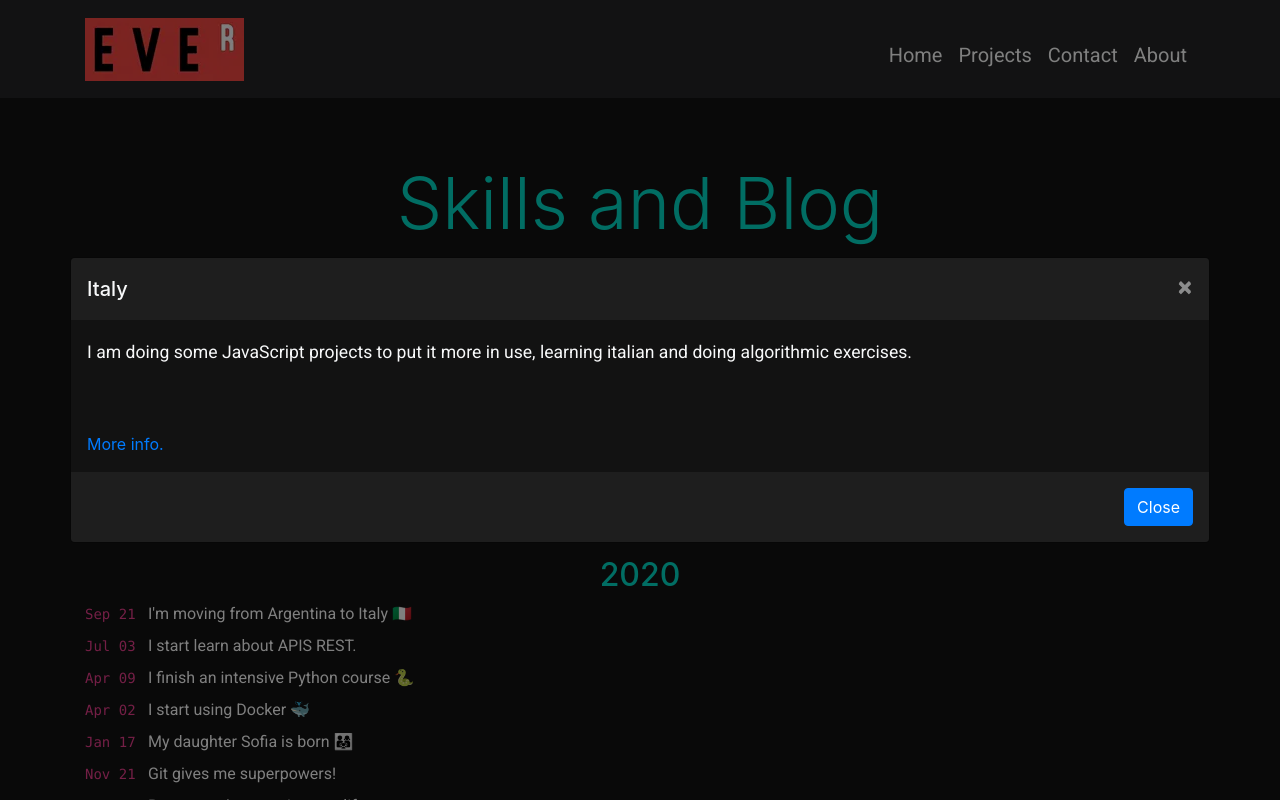
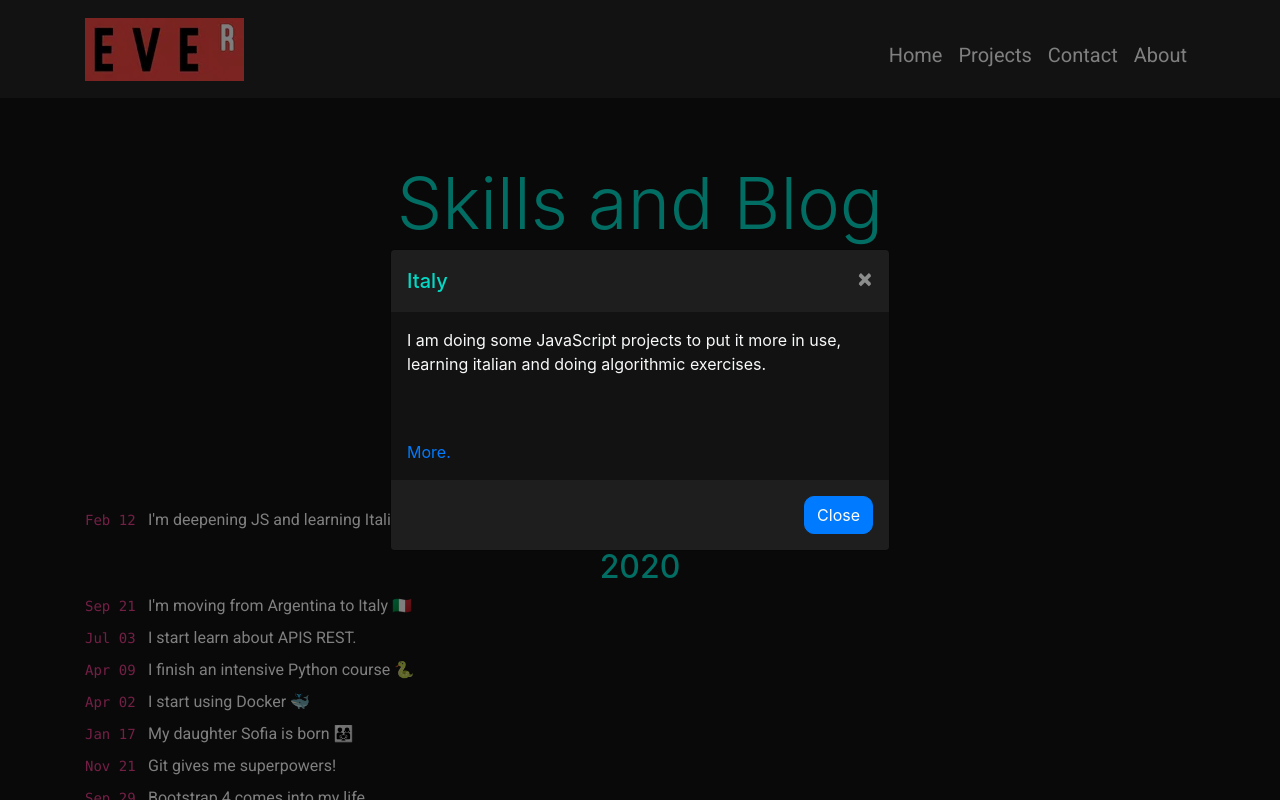
Before and after one commit to ruizdiazever/portfolio, a Django app: page / in a window 1280 px wide, after a click that opens the changed part. Run offline with Django 3.2, Linux system fonts and the light colour scheme; data comes from the database, SQL or seed files in the repository; both versions use the stored data as it was after the commit; some libraries are stand-ins or nearby versions.

Commit message:
Add modal by bootstrap in projects

```diff
--- a/core/static/core/css/styles.css
+++ b/core/static/core/css/styles.css
@@ -55,9 +55,7 @@ body {
 
 /* Main */
 p {
-    font-family: "Roboto",Helvetica,Arial,sans-serif;
-    font-size: 1.1rem;
-    line-height: 2rem;
+    size: 16px;
 }
 
 
@@ -178,7 +176,9 @@ body > footer > div.copy > p {
 }
 
 
+
+/* Desactivar recuadro de boton cuando se presiona */
 button{
-    border-radius:10px;
-    outline:none;
+    border-radius:10px !important;
+    outline:none !important;
 }
--- a/core/templates/core/home.html
+++ b/core/templates/core/home.html
@@ -10,10 +10,10 @@
         <p id="superp">Here you can see a bit of my journey into this beautiful world.</p>
 
 
-        <a href="{% static 'core/docs/curriculum.pdf' %}" target="blank"><button type="button" title="Curriculum" id="botoncito" class="btn btn-success btn-lg">Curriculum</button></a>
+        <a href="{% static 'core/docs/curriculum.pdf' %}" target="blank"><button onclick="this.blur()" type="button" title="Curriculum" id="botoncito" class="btn btn-success btn-lg">Curriculum</button></a>
 
         <a href="{% url 'certifications' %}" id="certibotoncito" target="blank" title="Certifications">
-            <button type="button" class="btn btn-primary btn-lg" title="Certifications">
+            <button type="button" class="btn btn-primary btn-lg" title="Certifications" onclick="this.blur()">
                     <svg width="1em" height="1em" viewBox="0 0 16 16" class="bi bi-patch-check" fill="currentColor" xmlns="http://www.w3.org/2000/svg">
                         <path fill-rule="evenodd" d="M10.273 2.513l-.921-.944.715-.698.622.637.89-.011a2.89 2.89 0 0 1 2.924 2.924l-.01.89.636.622a2.89 2.89 0 0 1 0 4.134l-.637.622.011.89a2.89 2.89 0 0 1-2.924 2.924l-.89-.01-.622.636a2.89 2.89 0 0 1-4.134 0l-.622-.637-.89.011a2.89 2.89 0 0 1-2.924-2.924l.01-.89-.636-.622a2.89 2.89 0 0 1 0-4.134l.637-.622-.011-.89a2.89 2.89 0 0 1 2.924-2.924l.89.01.622-.636a2.89 2.89 0 0 1 4.134 0l-.715.698a1.89 1.89 0 0 0-2.704 0l-.92.944-1.32-.016a1.89 1.89 0 0 0-1.911 1.912l.016 1.318-.944.921a1.89 1.89 0 0 0 0 2.704l.944.92-.016 1.32a1.89 1.89 0 0 0 1.912 1.911l1.318-.016.921.944a1.89 1.89 0 0 0 2.704 0l.92-.944 1.32.016a1.89 1.89 0 0 0 1.911-1.912l-.016-1.318.944-.921a1.89 1.89 0 0 0 0-2.704l-.944-.92.016-1.32a1.89 1.89 0 0 0-1.912-1.911l-1.318.016z"/>
                         <path fill-rule="evenodd" d="M10.354 6.146a.5.5 0 0 1 0 .708l-3 3a.5.5 0 0 1-.708 0l-1.5-1.5a.5.5 0 1 1 .708-.708L7 8.793l2.646-2.647a.5.5 0 0 1 .708 0z"/>
@@ -48,11 +48,11 @@
 
                 <!-- Modal -->
                 <div class="modal fade" id="{{elemento.subtitle}}" tabindex="-1" role="dialog" aria-labelledby="exampleModalCenterTitle" aria-hidden="true">
-                    <div class="modal-dialog modal-dialog-centered modal-xl" role="document">
+                    <div class="modal-dialog modal-dialog-centered" role="document">
                         <div class="modal-content" style="background-color: #121212;">
 
                             <div class="modal-header text-light" style="background-color: #1E1E1E; border-style: none;">
-                                <h5 class="modal-title">{{elemento.subtitle}}</h5>
+                                <h5 class="modal-title" style="color: #03dac6;">{{elemento.subtitle}}</h5>
                                 <button type="button" class="close text-light" data-dismiss="modal" aria-label="Close">
                                 <span aria-hidden="true">&times;</span>
                                 </button>
@@ -61,7 +61,7 @@
                             <div class="modal-body text-light">
                                 {{elemento.description|safe}}
                                 <br><br>
-                                <a href="{% if elemento.link != None %} {{elemento.link}} {% endif %}" target="blank"> More info.</a>
+                                <a href="{% if elemento.link != None %} {{elemento.link}} {% endif %}" target="blank"> More.</a>
                             </div>
 
                             <div class="modal-footer" style="background-color: #1E1E1E; border-style: none;">
```
Also changed, not shown: projects/templates/projects/projects.html (+43 -3 lines), db.sqlite3.
